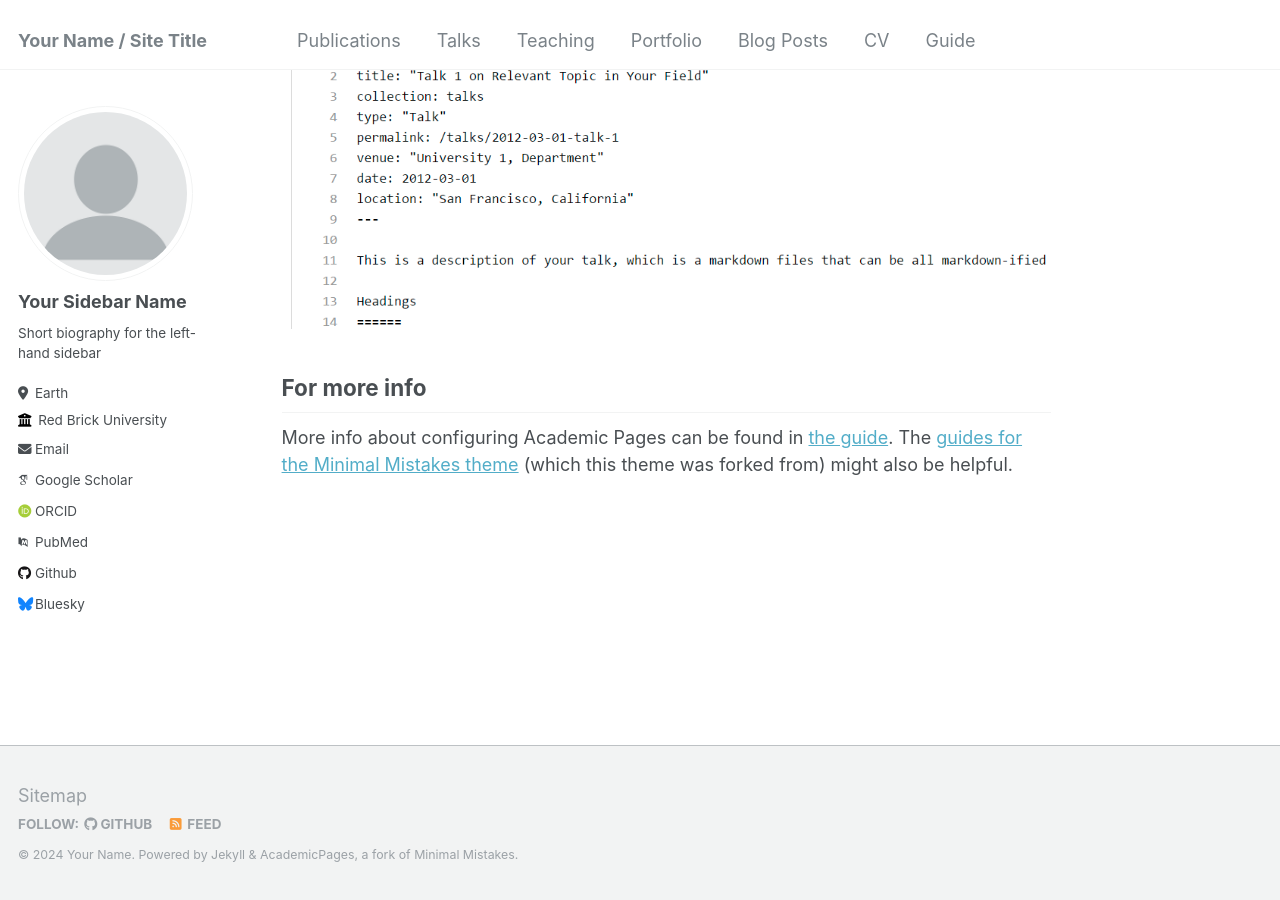
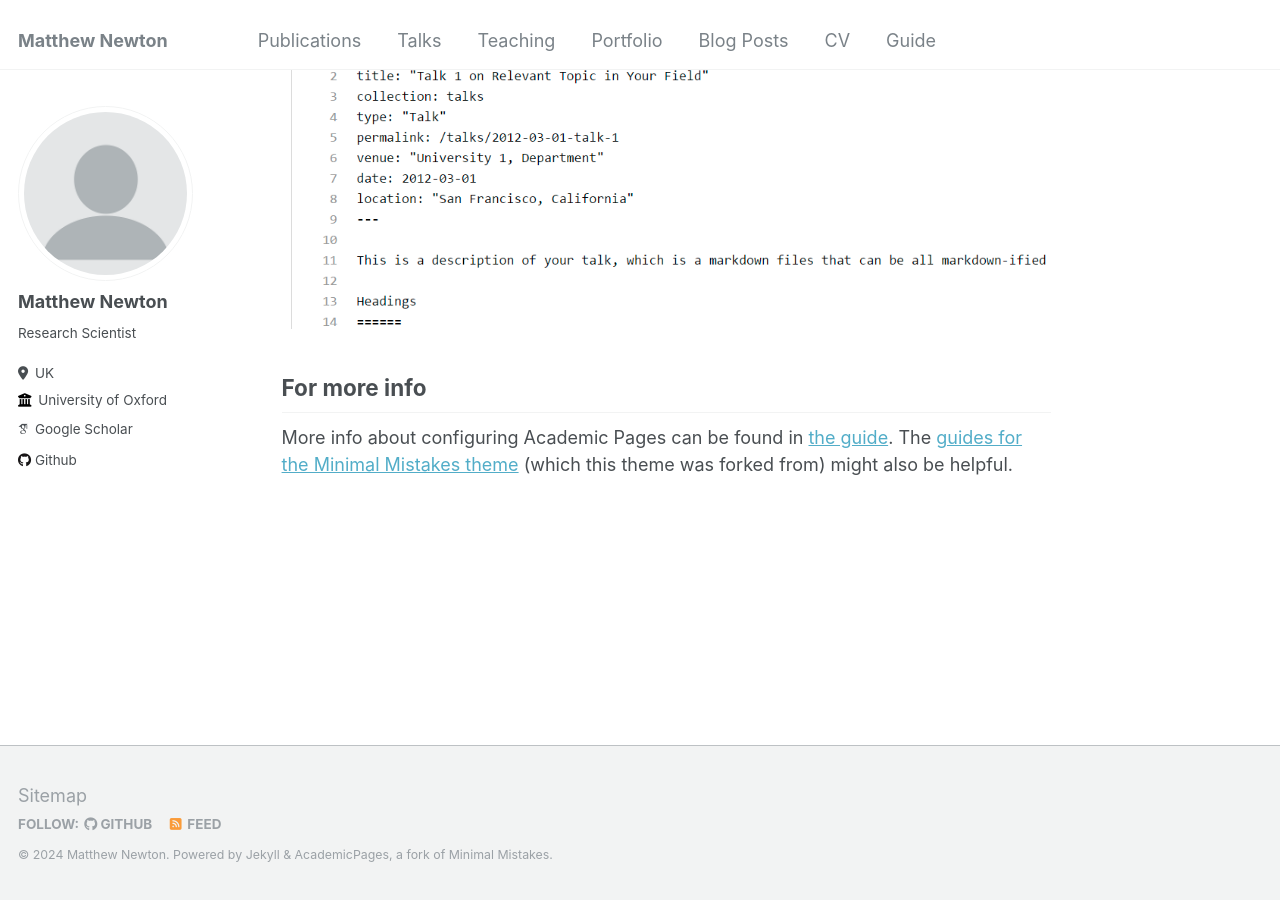
Before and after one commit to M-attNewton/m-attnewton.github.io, a Jekyll site: the page built from _pages/about.md, in a window 1280 px wide and 900 px high, scrolled down 2660 px. Built offline with Jekyll 4.4.1, drawn with Linux system fonts in a browser that asks for light colours; some web fonts are replaced.

Commit message:
Update _config.yml

```diff
--- a/_config.yml
+++ b/_config.yml
@@ -8,13 +8,13 @@
 
 # Basic Site Settings
 locale                   : "en-US"
-title                    : "Your Name / Site Title"
+title                    : "Matthew Newton"
 title_separator          : "-"
-name                     : &name "Your Name"
-description              : &description "personal description"
-url                      : https://academicpages.github.io # the base hostname & protocol for your site e.g. "https://mmistakes.github.io"
+name                     : &name "Matthew Newton"
+description              : &description "Research Scientist"
+url                      : https://m-attnewton.github.io/ # the base hostname & protocol for your site e.g. "https://mmistakes.github.io"
 baseurl                  : "" # the subpath of your site, e.g. "/blog"
-repository               : "academicpages/academicpages.github.io"
+repository               : "m-attnewton/m-attnewton.github.io/"
 
 # Site Author - The following control what appear as part of the author content on the side bar.
 #               If a field is blank the icon and link will not appear, otherwise it will be shown.
@@ -22,33 +22,33 @@ repository               : "academicpages/academicpages.github.io"
 author:
   # Biographic information
   avatar           : "profile.png"
-  name             : "Your Sidebar Name"
+  name             : "Matthew Newton"
   pronouns         : # example: "she/her"
-  bio              : "Short biography for the left-hand sidebar"
-  location         : "Earth"
-  employer         : "Red Brick University"
+  bio              : "Research Scientist"
+  location         : "UK"
+  employer         : "University of Oxford"
   uri              : # URL
-  email            : "none@example.org"
+  email            : # "none@example.org"
 
   # Academic websites
   arxiv            : # URL - Update with the correct link to your profile
-  googlescholar    : "https://scholar.google.com/citations?user=PS_CX0AAAAAJ"
+  googlescholar    : "https://scholar.google.com/citations?user=idPSwVUAAAAJ&hl=en"
   impactstory      : # URL
-  orcid            : "http://orcid.org/yourorcidurl"
+  orcid            : # "http://orcid.org/yourorcidurl"
   semantic         : # URL
-  pubmed           : "https://www.ncbi.nlm.nih.gov/pubmed/?term=john+snow"
+  pubmed           : #"https://www.ncbi.nlm.nih.gov/pubmed/?term=john+snow"
   researchgate     : # URL
 
   # Repositories and software development
   bitbucket        : # Username - Update with your username on the site
   codepen          : # Username
   dribbble         : # Username
-  github           : "academicpages"
+  github           : "m-attnewton"
   kaggle           : # Username
   stackoverflow    : # User number or user number and name (i.e., use "1" or "1/jeff-atwood")
 
   # Social media
-  bluesky          : "bsky.app" # Replace this with you Bluesky username
+  bluesky          : #"bsky.app" # Replace this with you Bluesky username
   facebook         : # Username
   flickr           : # Username
   foursquare       : # Username
```
